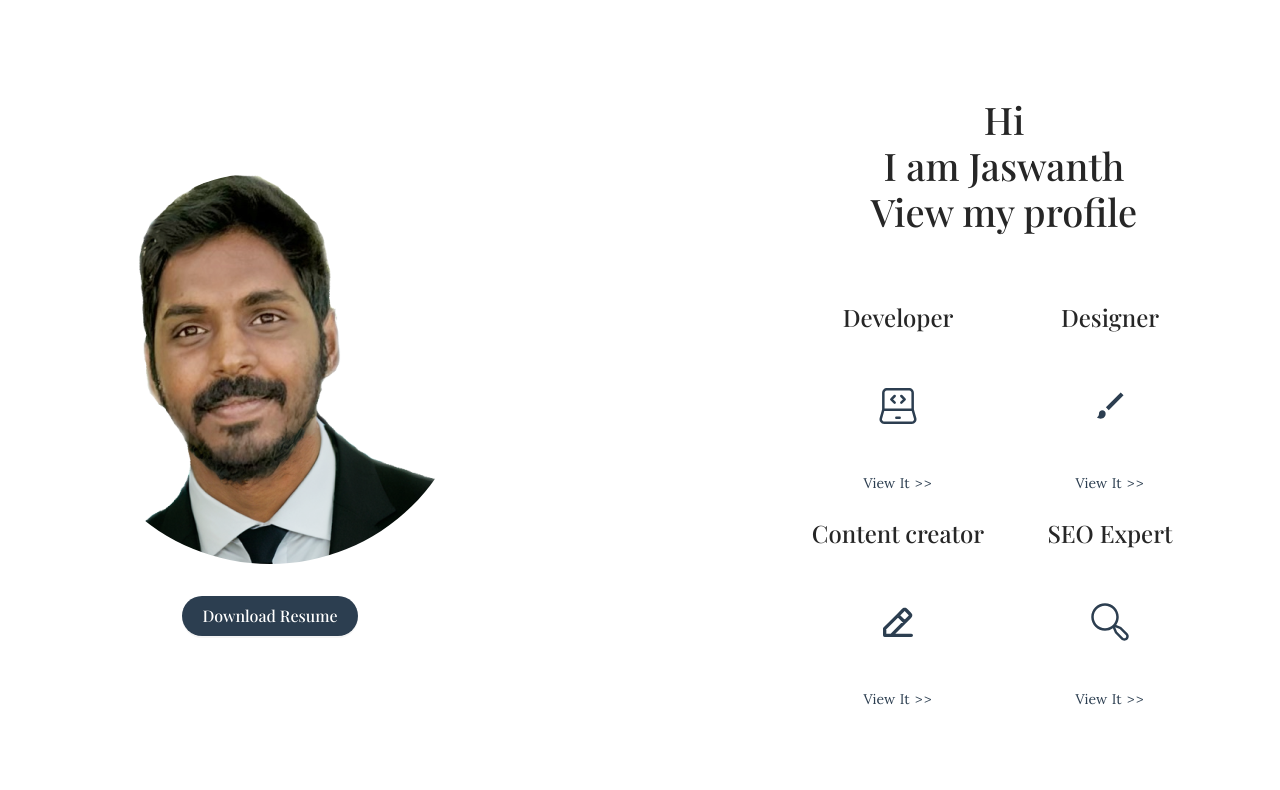
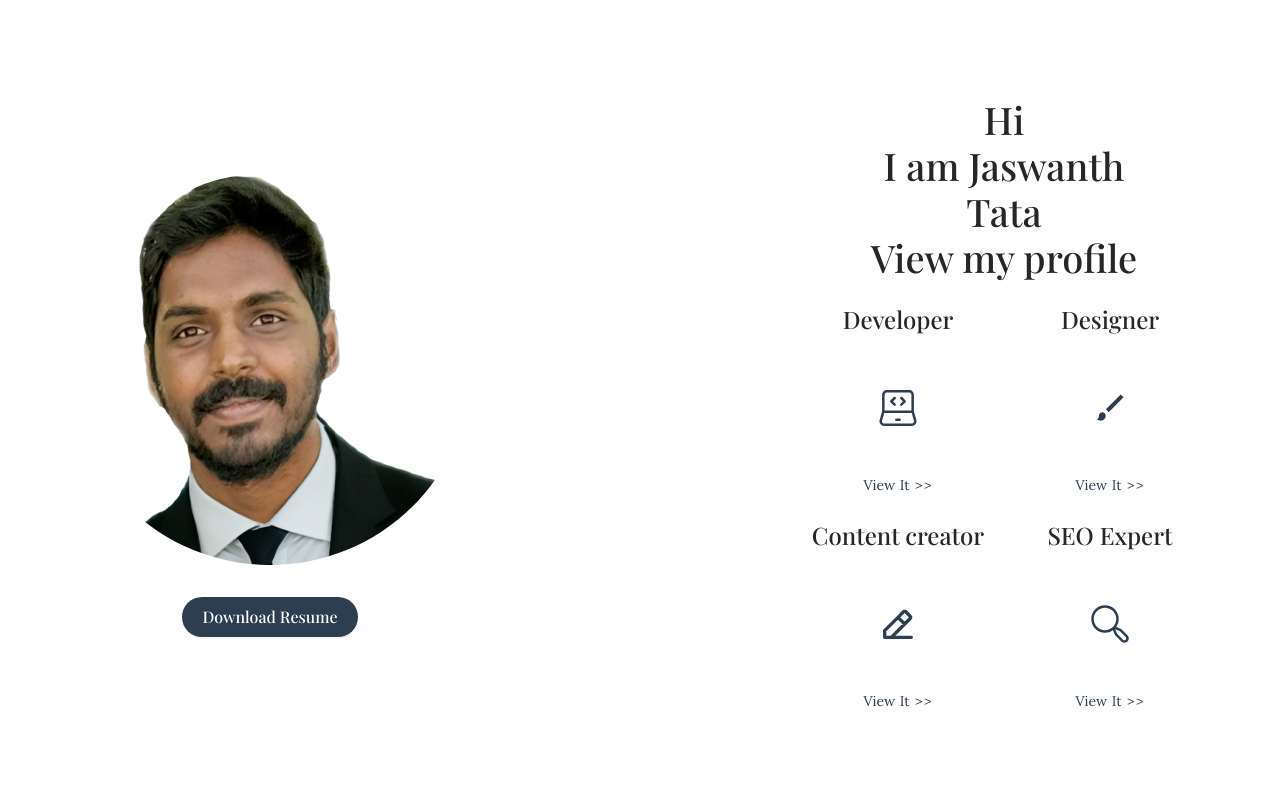
Before and after one commit to jaswanth1998/personal, a React (Vite) app: page / in a window 1280 px wide. Shown: the top 790 px of the page. Built offline with nearby package versions, Linux system fonts and the light colour scheme.

Commit message:
changed name

```diff
--- a/src/pages/Landing.tsx
+++ b/src/pages/Landing.tsx
@@ -46,7 +46,7 @@ const Landing: FunctionComponent = () => {
             <div data-aos="fade-right">
               <h1 className={styles.hiIAmContainer}>
                 <p className={styles.hi}>Hi</p>
-                <p className={styles.hi}>I am Jaswanth</p>
+                <p className={styles.hi}>I am Jaswanth Tata</p>
                 <p className={styles.hi}>{`View my profile `}</p>
               </h1>
             </div>
```
Also changed, not shown: 1 other file (tests, documents, lock files or other folders).
